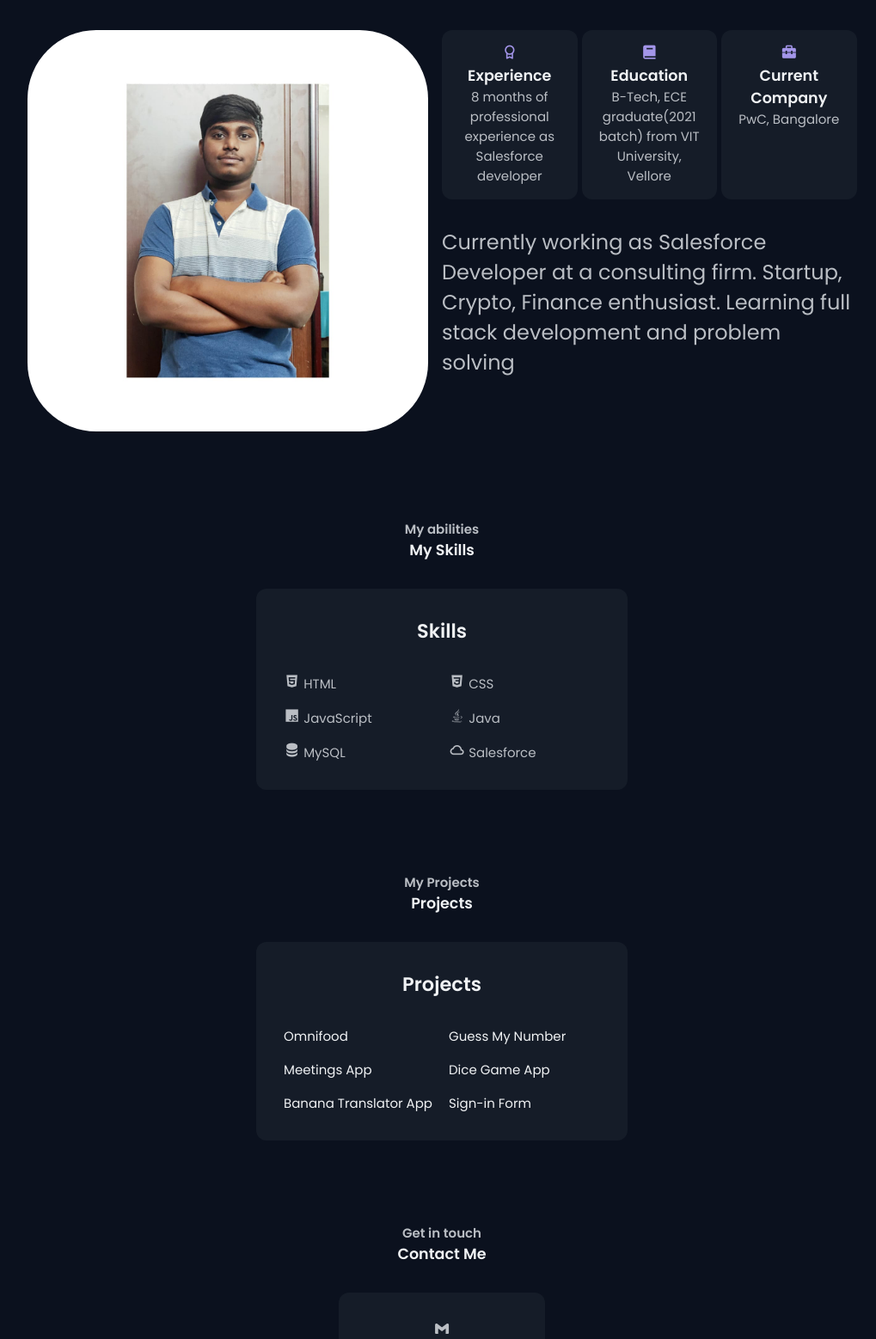
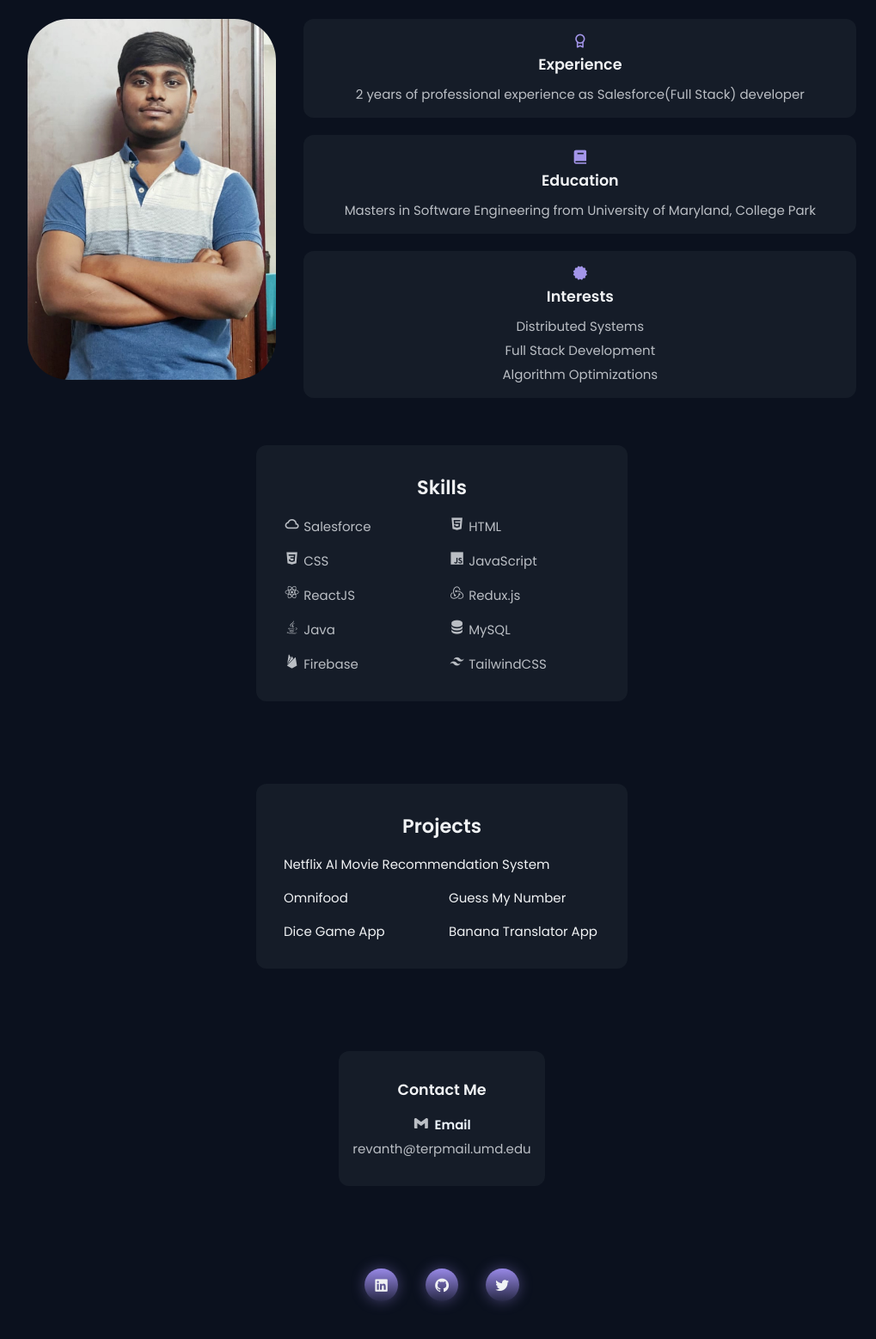
Before and after one commit to revanthreddymaturu/Revanth-Portfolio-Website, a plain HTML site: page index.html in a window 1280 px wide. Shown: the part 560-2118 px from the top of the page at 86% size, without its empty margins (126-1145 px from the left). After the commit the page ends 2090 px from the top, so only its background shows below. Drawn offline with nearby package versions, Linux system fonts and the light colour scheme.

Commit message:
Updated Portfolio

```diff
--- a/index.html
+++ b/index.html
@@ -4,13 +4,12 @@
     <meta charset="UTF-8" />
     <meta http-equiv="X-UA-Compatible" content="IE=edge" />
     <meta name="viewport" content="width=device-width, initial-scale=1.0" />
-    <title>Revanth Portfolio Website</title>
+    <title>Revanth Portfolio</title>
     <link rel="stylesheet" href="./styles.css"></link>
     <link href='https://unpkg.com/boxicons@2.1.1/css/boxicons.min.css' rel='stylesheet'>
     <script src="https://kit.fontawesome.com/ecd914f398.js" crossorigin="anonymous"></script>
-
   </head>
-  <body>
+  <body class="">
     <!--Nav Section-->
   <header class="header">
     <div>
@@ -50,7 +49,7 @@
               </ul>
           </div>
         </li>
-          <li class="navbar__list2 grid-align-right"><i class='bx bx-moon'></i></li>
+          <li class="navbar__list2 bgChange grid-align-right" ><i class='bx bx-moon'></i></li>
         </ul>
       </nav>
     </div>
@@ -61,11 +60,11 @@
   <!--Intro Section-->
   <section class="selfintro section__container ">
     <div class="intro__headers">
-      <h4 class="center__h4">
+      <h3 class="center__h4">
         Hello, I'm
-      </h4>
+      </h3>
       <h1 class="my__name">Revanth Reddy Maturu</h1>
-      <h4 class="my__title">Salesforce Developer || Web Developer || Aspiring Full Stack Developer</h4>
+      <h3 class="my__title">Salesforce Developer || Full Stack Developer</h3>
     </div>
   </section>
 
@@ -73,7 +72,7 @@
   <!--Download CV  Section-->
   <section class="section2__btn">
     <div class="section2__btn--container">
-      <button class="download__btn btn" ><a href="./assets/Revanth Resume.pdf" download>Download</a> CV</button>
+      <a class="download__btn btn" target="_blank" href="https://drive.google.com/file/d/15cqwCfgMU3DAIYimSiK4krFBCRG_4iJK/view?usp=sharing" >View Resume</a>
       <button class="aboutme__btn btn"><a href="#aboutme--section">About Me</a> </button>
     </div>
   </section>
@@ -93,29 +92,39 @@
     <!--My photo and experience section-->
     <div class="img--experience">
       <div class="my--img">
-        <img src="./assets/profile.jpg" alt="Revanth Profile Picture" class="my--img__pic">
+        <img src="./assets/profile.jpeg" alt="Revanth Profile Picture" class="my--img__pic">
       </div>
       <div class="my--experience">
         <div class="xp__items">
           <div class="my--xp__item align__center">
             <i class='bx bx-award icon-bg' ></i>
-            <h3>Experience</h3>
-            <p>8 months of professional experience as Salesforce developer</p>
+            <h3 class="b-w-l">Experience</h3>
+            <p>2 years of professional experience as Salesforce(Full Stack) developer</p>
           </div>
           <div class="my--xp__item align__center">
             <i class="bx bxs-book icon-bg"></i>
-            <h3>Education</h3>
-            <p>B-Tech, ECE graduate(2021 batch) from VIT University, Vellore</p>
+            <h3 class="b-w-l">Education</h3>
+            <p>Masters in Software Engineering from University of Maryland, College Park</p>
           </div>
           <div class="my--xp__item align__center">
+            <i class="bx bxs-certification icon-bg"></i>
+            <h3 class="b-w-l">Interests</h3>
+            <div class="flex--me">
+            <span>Distributed Systems</span>
+            <span>Full Stack Development</span>
+            <span>Algorithm Optimizations</span>
+            </div>
+
+          </div>
+          <!-- <div class="my--xp__item align__center">
             <i class='bx bxs-briefcase-alt-2 icon-bg' ></i>
             <h3>Current Company</h3>
             <p>PwC, Bangalore</p>
-          </div>
+          </div> -->
         </div>
-        <div class="xp__intro">
+        <!-- <div class="xp__intro">
           <p class="font-big">Currently working as Salesforce Developer at a consulting firm. Startup, Crypto, Finance enthusiast. Learning full stack development and problem solving</p>
-        </div>
+        </div> -->
 
       </div>
 
@@ -124,16 +133,19 @@
 
   <!--Skills-->
   <section class="skills margin-bottom" id="skills--section">
-    <div class="aboutme__headers margin-bottom">
+    <!-- <div class="aboutme__headers margin-bottom">
       <h4 class="align__center">
         My abilities
       </h4>
       <h3 class="align__center">My Skills</h3>
-    </div>
+    </div> -->
     <div class="skills__grid--container">
       <h2 class="align__center margin-bottom">Skills</h2>
       <div class="skills__grid">
-
+        <div class="skill__grid--item">
+          <i class='bx bx-cloud' ></i>
+           <span>Salesforce</span>
+        </div>
         <div class="skill__grid--item">
           <i class='bx bxl-html5' ></i>
           <span>HTML</span></div>
@@ -143,6 +155,14 @@
         <div class="skill__grid--item">
           <i class='bx bxl-javascript' ></i>
           <span>JavaScript</span></div>
+          <div class="skill__grid--item">
+            <i class='bx bxl-react' ></i>
+             <span>ReactJS</span>
+          </div>
+          <div class="skill__grid--item">
+            <i class='bx bxl-redux' ></i>
+             <span>Redux.js</span>
+          </div>
         <div class="skill__grid--item">
           <i class='bx bxl-java' ></i>
            <span>Java</span></div>
@@ -150,8 +170,12 @@
           <i class='bx bxs-data' ></i>
           <span>MySQL</span> </div>
         <div class="skill__grid--item">
-          <i class='bx bx-cloud' ></i>
-           <span>Salesforce</span>
+            <i class='bx bxl-firebase' ></i>
+             <span>Firebase</span>
+        </div>
+        <div class="skill__grid--item">
+          <i class='bx bxl-tailwind-css' ></i>
+           <span>TailwindCSS</span>
         </div>
 
       </div>
@@ -162,41 +186,38 @@
   <!--Projects-->
   <section class="my__projects margin-top" id="projects--section">
     <div class="aboutme__headers margin-bottom">
-      <h4 class="align__center">
+      <!-- <h3 class="align__center">
         My Projects
-      </h4>
-      <h3 class="align__center">Projects</h3>
+      </h3> -->
+
     </div>
     <div class="skills__grid--container">
       <h2 class="align__center margin-bottom">Projects</h2>
       <div class="skills__grid">
 
+        <div class="skill__grid--item netflix-gpt">
+          <span><a href="https://netflix-gpt-reva.netlify.app/" target="_blank">Netflix AI Movie Recommendation System</a></span></div>
         <div class="skill__grid--item">
           <span><a href="https://omnifood-reva.netlify.app/" target="_blank">Omnifood</a></span></div>
         <div class="skill__grid--item">
           <span><a href="https://guess-my-number-reva.netlify.app/" target="_blank">Guess My Number</a></span></div>
-        <div class="skill__grid--item">
+        <!-- <div class="skill__grid--item">
           <span>
-            <a href="https://meetings-app-reva.netlify.app/" target="_blank">Meetings App</a>
-            </span></div>
+            <a href="https://meetings-app-reva.netlify.app/" target="_blank">Meetings App(Static Web App)</a>
+            </span></div> -->
         <div class="skill__grid--item">
            <span>
             <a href="https://dice-game-reva.netlify.app/" target="_blank">Dice Game App</a>
-
-           </span></div>
+           </span>
+          </div>
         <div class="skill__grid--item">
           <span>
             <a href="https://banana-banana.netlify.app/" target="_blank">Banana Translator App</a>
-
-          </span> </div>
-        <div class="skill__grid--item">
-           <span>
-            <a href="https://modal-window-reva.netlify.app/" target="_blank">Sign-in Form</a>
-
-           </span>
+          </span>
         </div>
 
-      </div>
+
+
     </div>
 
   </section>
@@ -206,10 +227,8 @@
   <!--Contact Me-->
   <section class="contact__me margin-top margin-bottom">
     <div class="aboutme__headers">
-      <h4 class="align__center">
-        Get in touch
-      </h4>
-      <h3 class="align__center">Contact Me</h3>
+
+
     </div>
 
     <div class="contact__ways">
@@ -223,10 +242,12 @@
     <footer>
       <div class="email-container">
         <div class="email-item">
+          <h3 class="align__center margin-bottom">Contact Me</h3>
+          <div class="email--logo"><i class='bx bxl-gmail' ></i>
+            <span class="bold-font">Email</span>
+          </div>
 
-          <i class='bx bxl-gmail' ></i>
-          <span class="bold-font">Email</span>
-           <span>mrevanth1999@gmail.com</span>
+           <span>revanth@terpmail.umd.edu</span>
       </div>
       <div class=" margin-top margin-bottom">
         <ul class="navbar__menulist">
@@ -247,5 +268,8 @@
     </div>
     </footer>
   </section>
+
+  <script src="./script.js" ></script>
+
   </body>
 </html>
--- a/styles.css
+++ b/styles.css
@@ -109,7 +109,11 @@
 ==========*/
 
 /*Classes */
+.bg-change-white{
+  background-color: white;
+  color: var(--body-color);
 
+}
 .header {
   position: fixed;
   z-index: var(--z-fixed);
@@ -237,22 +241,37 @@
   margin-right: 1rem;
 }
 .my--img__pic {
-  border-radius: 5rem;
+  border-radius: 3rem;
+  max-height: 420px;
 }
 .img--experience {
-  margin-top: 3rem;
+  margin-top: 2rem;
+  max-height: 400px;
   display: grid;
-  grid-template-columns: 1fr 1fr;
+  grid-template-columns: 1fr 1fr 1fr;
   grid-template-rows: 1fr;
+
+}
+.email--logo{
+  display: flex;
+  gap: 6px;
+  margin-bottom: 5px;
 }
 .my--experience {
-  display: flex;
-  flex-direction: column;
+  grid-column: 2/4;
 }
 .xp__items {
   display: grid;
-  grid-template-columns: repeat(3, minmax(0, 1fr));
-  column-gap: 5px;
+  grid-template-columns: repeat(1, minmax(0, 1fr));
+  row-gap: 20px;
+}
+.flex--me{
+  display: flex;
+  flex-direction: column;
+  gap: 5px;
+}
+.b-w-l{
+  margin-bottom: 10px;
 }
 .my--xp__item {
   /* display: grid;
@@ -262,6 +281,8 @@
   background-color: var(--container-color);
   border-radius: 0.75rem;
   padding: 1rem;
+  width: 100%;
+
 }
 .font-big {
   font-size: 1.5rem;
@@ -288,7 +309,7 @@
   margin-right: auto;
 }
 .margin-bottom {
-  margin-bottom: 2rem;
+  margin-bottom: 1rem;
 }
 .margin-top {
   margin-top: 6rem;
@@ -308,6 +329,9 @@
 .bold-font {
   font-weight: bold;
   color: aliceblue;
+}
+.netflix-gpt{
+  grid-column: 1/3;
 }
 ::-webkit-scrollbar {
   width: 0.6rem;
@@ -350,6 +374,7 @@
     margin-bottom: 0;
     display: grid;
     grid-template-columns: 1fr;
+
   }
   .my--img {
     margin: 0.5rem;
```
Also changed, not shown: script.js (+31 -0 lines), assets/profile.jpeg (added).
